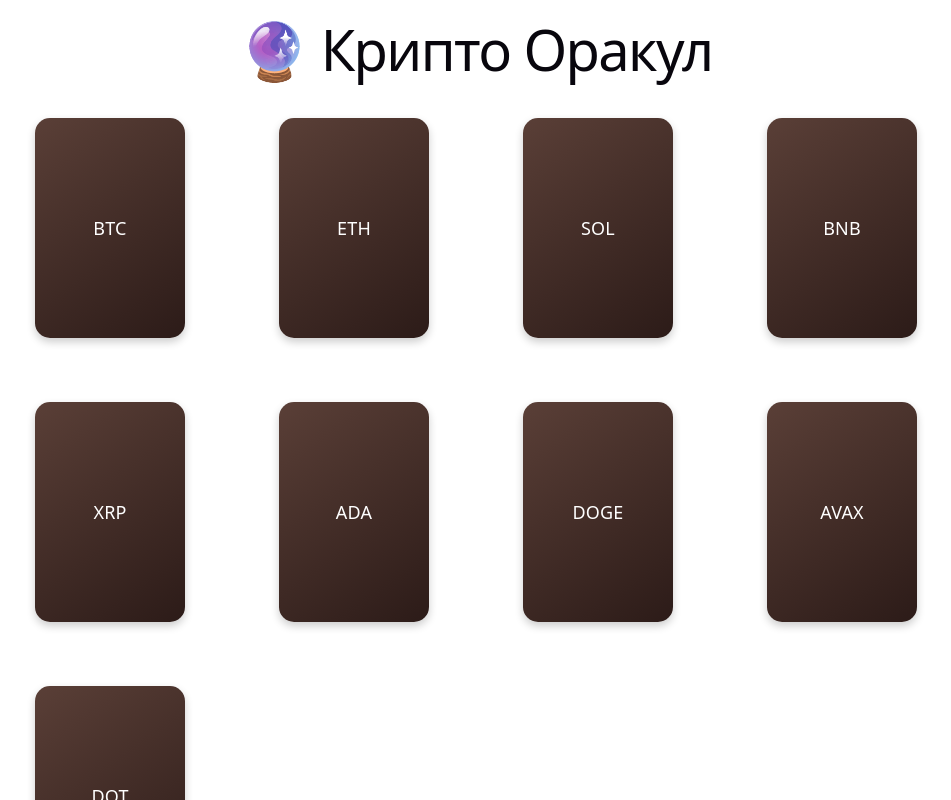
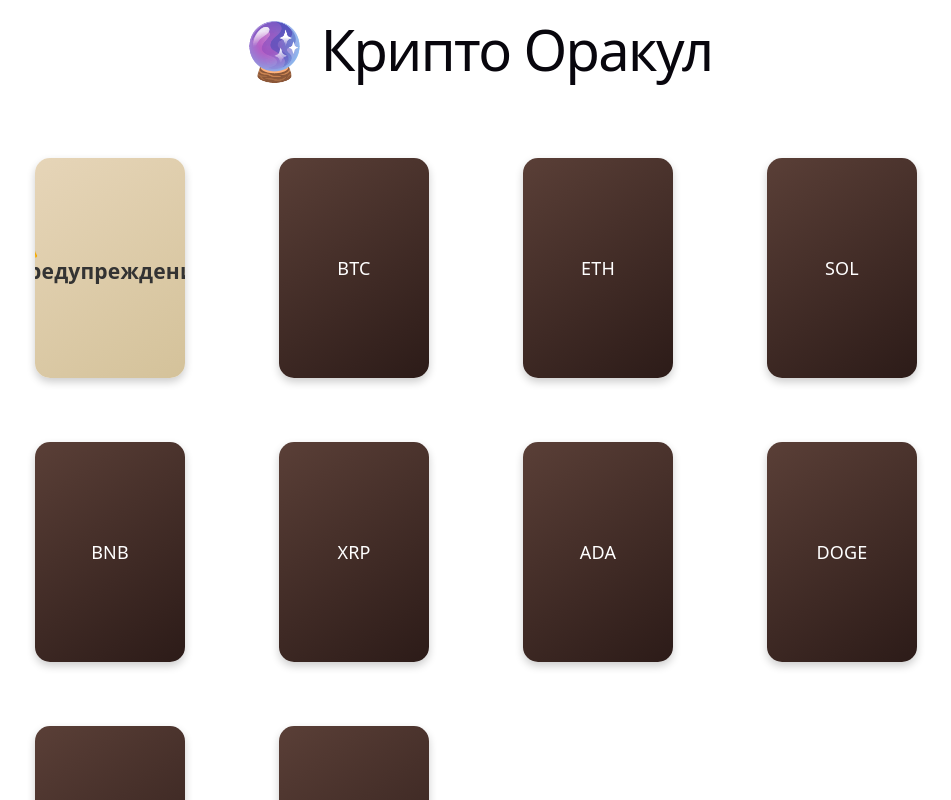
Before and after one commit to iadzhak/market-oracle, a React (Vite) app in the folder frontend/: page / in a window 1280 px wide. Shown: the top 800 px of the page, without its empty margins (164-1115 px from the left). Built offline with nearby package versions, Linux system fonts and the light colour scheme.

Commit message:
new AlertCard

```diff
--- a/frontend/src/App.css
+++ b/frontend/src/App.css
@@ -79,6 +79,12 @@ h1 {
   box-sizing: border-box;
 }
 
+p {
+  text-align: center;
+  font-size: clamp(4px, 4vw, 12px);
+  margin: 0 10px;
+}
+
 @media (max-width: 1024px) {
   h1 {
     font-size: 36px;
@@ -95,6 +101,7 @@ h1 {
   display: flex;
   flex-direction: column;
   align-items: center;
+  gap: 40px;
 }
 
 .deck {
--- a/frontend/src/App.tsx
+++ b/frontend/src/App.tsx
@@ -1,4 +1,5 @@
 import TarotCard from "./components/TarotCard.tsx";
+import AlertCard from "./components/AlertCard.tsx";
 import './App.css';
 
 const deck = [
@@ -18,6 +19,11 @@ function App() {
         <div className="app">
             <h1>🔮 Крипто Оракул</h1>
             <div className="deck">
+                <AlertCard card={{
+                    id: 0,
+                    name: '⚠️ Предупреждение ⚠️',
+                    meaning: 'Cервис носит демонстрационный характер. Не является финансовой рекомендацией, не гарантирует доходность и не предназначен для проведения реальных финансовых операций.'
+                }} />
                 {deck.map((card) => (
                     <TarotCard key={card.id} card={card} />
                 ))}
--- /dev/null
+++ b/frontend/src/components/AlertCard.tsx
@@ -0,0 +1,80 @@
+import {useState} from 'react';
+import './TarotCard.css';
+
+interface TarotCardProps {
+    card: { id: number; name: string; meaning: string };
+}
+
+export default function AlertCard({ card }: TarotCardProps) {
+    const [isAnimating, setIsAnimating] = useState(false);
+    const [isRevealed, setIsRevealed] = useState(false);
+    const [isOverlayVisible, setIsOverlayVisible] = useState(false);
+
+    const handleClick = (e: React.MouseEvent) => {
+        e.stopPropagation();
+
+        if (isOverlayVisible) {
+            return;
+        }
+
+        // Если уже открыта — просто показываем оверлей снова
+        if (isRevealed && !isAnimating) {
+            setIsOverlayVisible(true);
+            return;
+        }
+
+        if (isAnimating) return;
+
+        setIsAnimating(true);
+
+        // Завершаем анимацию
+        setTimeout(() => {
+            setIsAnimating(false);
+            setIsRevealed(true);
+            setIsOverlayVisible(true);
+        }, 100);
+    };
+
+    const handleOverlayClick = () => {
+        setIsOverlayVisible(false);
+    };
+
+    return (
+        <>
+            <div
+                className={`tarot-card flipped`}
+                onClick={handleClick}
+            >
+                <div className="card-inner">
+                    <div className="card-spin-wrapper">
+                        <div className="card-front">
+                            <span>{card.name}</span>
+                        </div>
+                        <div className="card-back">
+                            <h3>⚠️ Предупреждение</h3>
+                            <p></p>
+                        </div>
+                    </div>
+                </div>
+            </div>
+
+            {isOverlayVisible && (
+                <div className="card-overlay" onClick={handleOverlayClick}>
+                    <div className="card-large">
+                        <div className="card-inner">
+                            <div className="card-spin-wrapper">
+                                <div className="card-front-large">
+                                    <span>{card.name}</span>
+                                </div>
+                                <div className="card-back-large">
+                                    <h2>{card.name}</h2>
+                                    <p>{card.meaning}</p>
+                                </div>
+                            </div>
+                        </div>
+                    </div>
+                </div>
+            )}
+        </>
+    );
+}
```
